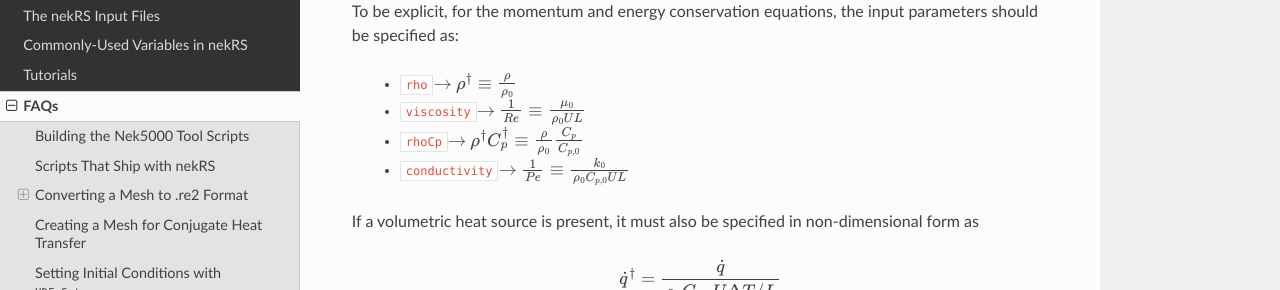
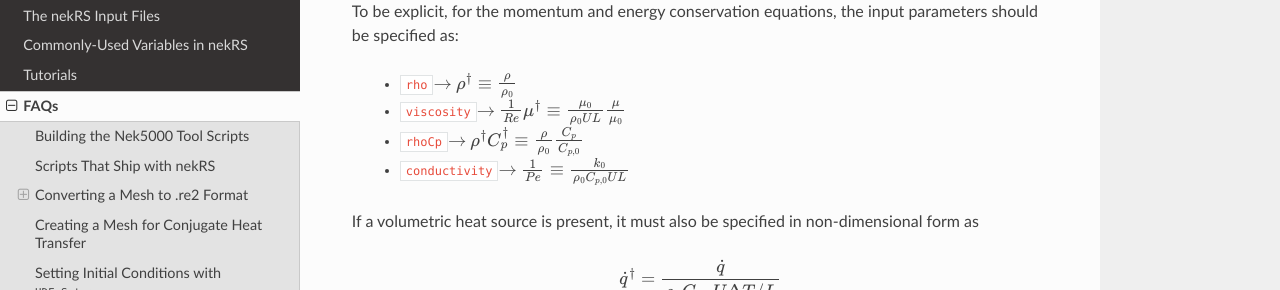
Before and after one commit to aprilnovak/nekRSDoc, a Sphinx documentation site: the page built from source/detailed_usage.rst, in a window 1280 px wide and 900 px high, scrolled down 11692 px. Shown: the part 159-449 px from the top of the window. Built offline with Sphinx 7.4.7 and the Read the Docs theme 2.0.0, drawn with Linux system fonts in a browser that asks for light colours.

Commit message:
Correct typo in nondimensional viscosity

```diff
--- a/source/detailed_usage.rst
+++ b/source/detailed_usage.rst
@@ -645,7 +645,7 @@ the non-dimensionalized version of these properties in the ``.par`` file. To be
 for the momentum and energy conservation equations, the input parameters should be specified as:
 
   * ``rho``:math:`\rightarrow` :math:`\rho^\dagger\equiv\frac{\rho}{\rho_0}`
-  * ``viscosity``:math:`\rightarrow` :math:`\frac{1}{Re}\equiv\frac{\mu_0}{\rho_0UL}`
+  * ``viscosity``:math:`\rightarrow` :math:`\frac{1}{Re}\mu^\dagger\equiv\frac{\mu_0}{\rho_0UL}\frac{\mu}{\mu_0}`
   * ``rhoCp``:math:`\rightarrow` :math:`\rho^\dagger C_p^\dagger\equiv\frac{\rho}{\rho_0}\frac{C_p}{C_{p,0}}`
   * ``conductivity``:math:`\rightarrow` :math:`\frac{1}{Pe}\equiv\frac{k_0}{\rho_0C_{p,0}UL}`
 
```
